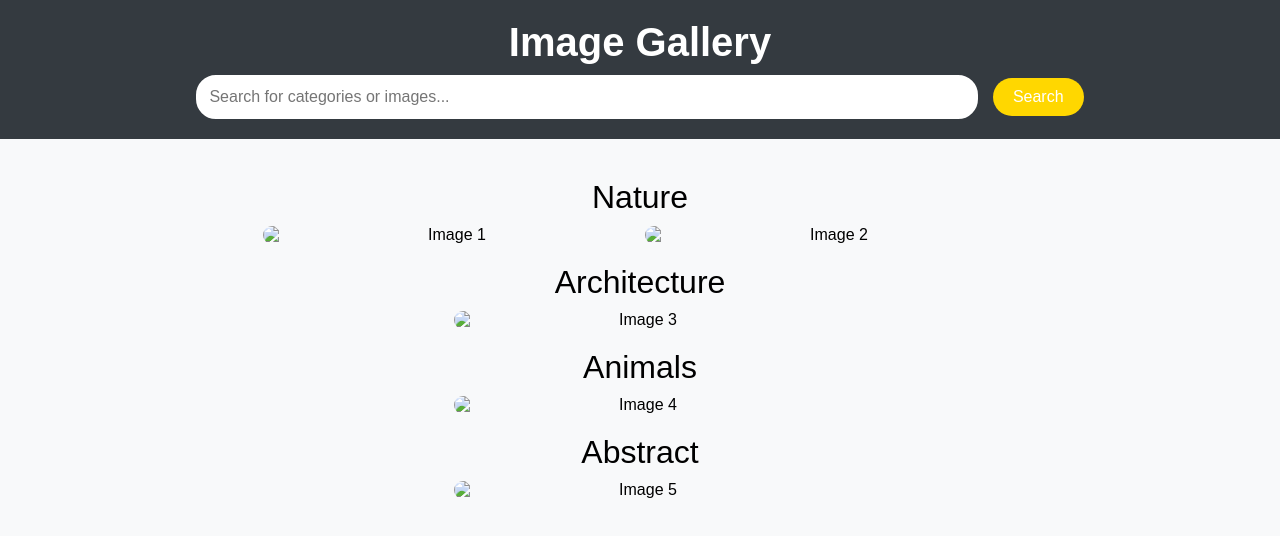
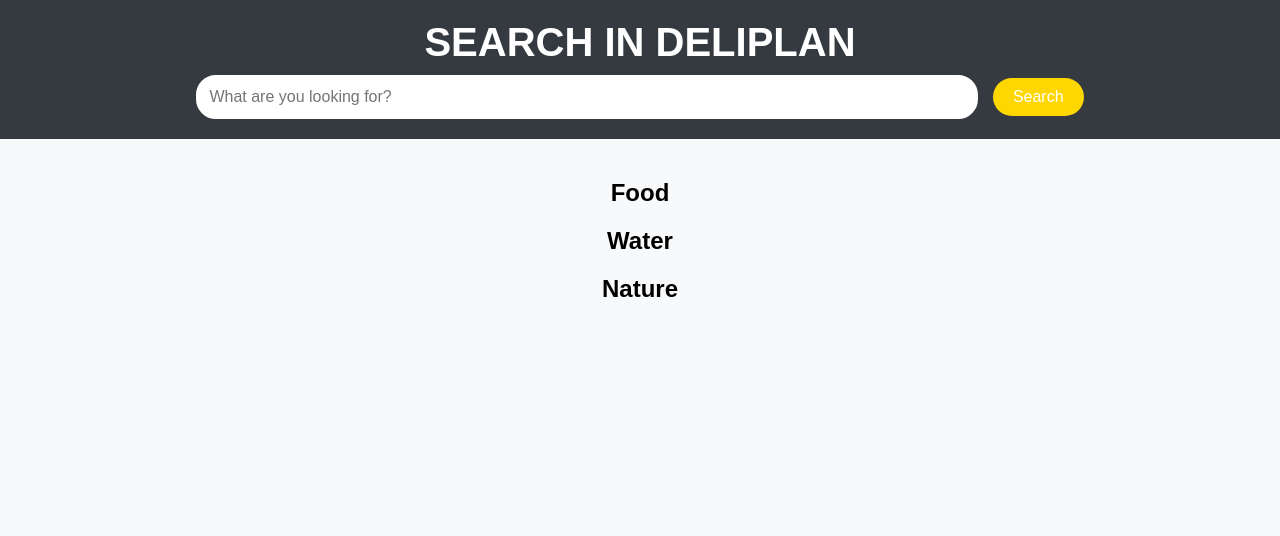
Before and after one commit to eatplus2024/BARA-BUSQUEDA-DELIPLAN, a plain HTML site: page index.html in a window 1280 px wide. Drawn offline with Linux system fonts and the light colour scheme.

Commit message:
Update index.html

```diff
--- a/index.html
+++ b/index.html
@@ -3,18 +3,31 @@
 <head>
     <meta charset="UTF-8">
     <meta name="viewport" content="width=device-width, initial-scale=1.0">
-    <title>Image Gallery</title>
+    <title>Search in DeliPlan</title>
     <link rel="stylesheet" href="style.css">
+    <script defer src="script.js"></script>
 </head>
 <body>
     <header>
-        <h1>Image Gallery</h1>
+        <h1>SEARCH IN DELIPLAN</h1>
         <div class="search-bar">
-            <input type="text" id="searchInput" placeholder="Search for categories or images...">
-            <button onclick="filterImages()">Search</button>
+            <input type="text" id="search-input" placeholder="What are you looking for?">
+            <button id="search-button">Search</button>
         </div>
     </header>
-    <main id="gallery"></main>
-    <script src="script.js"></script>
+    <main>
+        <section class="category" id="food">
+            <h2>Food</h2>
+            <div class="gallery" id="food-gallery"></div>
+        </section>
+        <section class="category" id="water">
+            <h2>Water</h2>
+            <div class="gallery" id="water-gallery"></div>
+        </section>
+        <section class="category" id="nature">
+            <h2>Nature</h2>
+            <div class="gallery" id="nature-gallery"></div>
+        </section>
+    </main>
 </body>
 </html>
```
